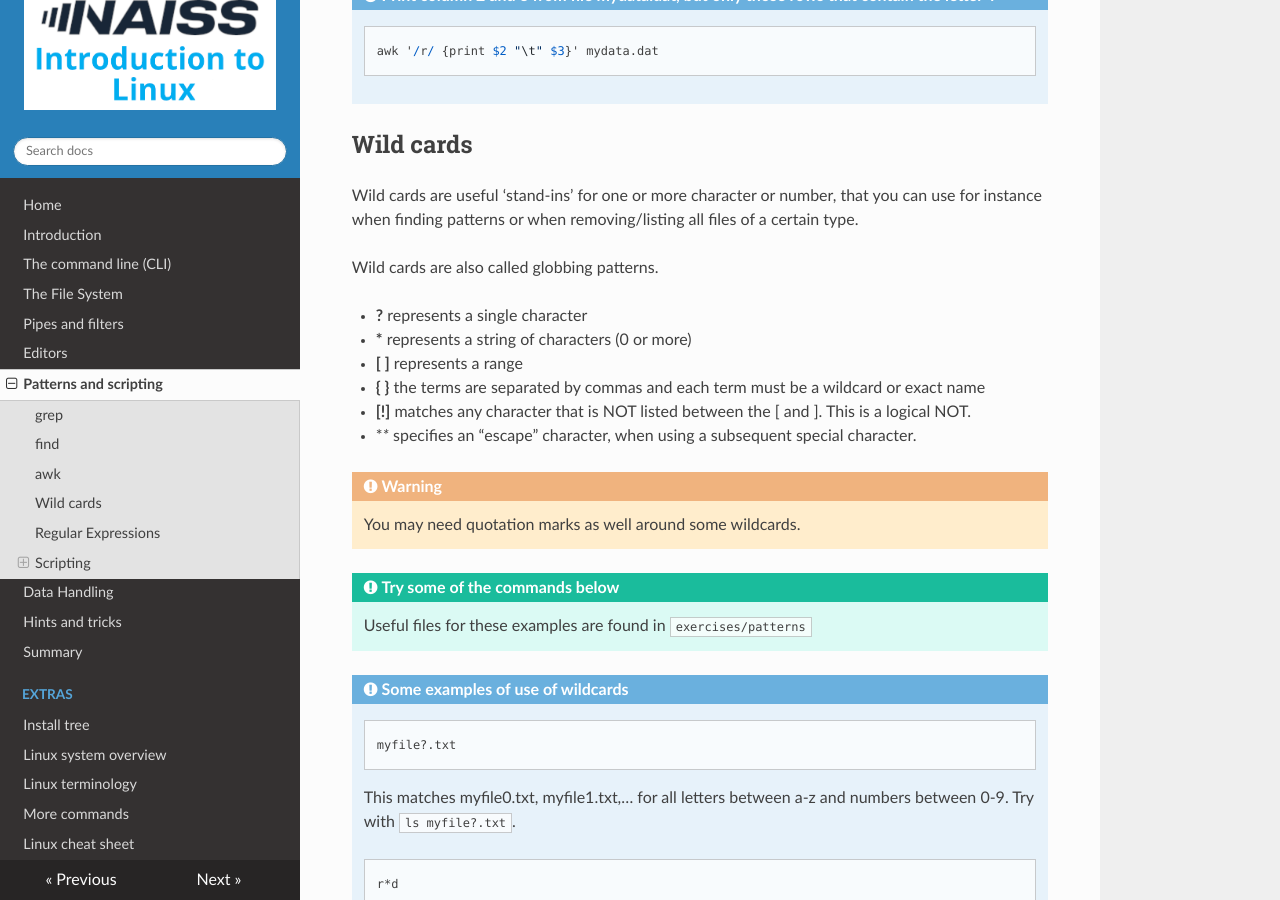
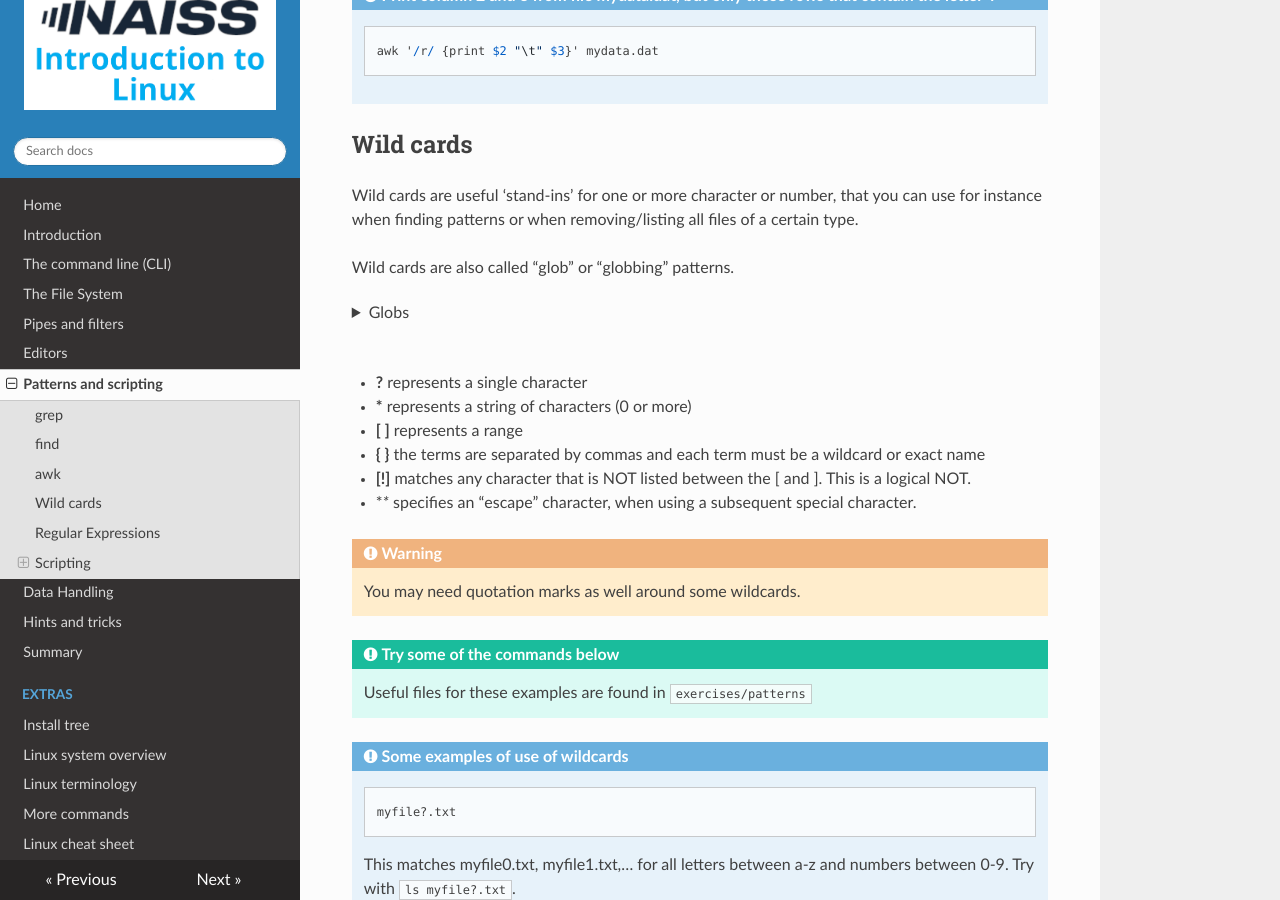
Before and after one commit to hpc2n/intro-linux, an MkDocs documentation site: the page built from docs/patterns.md, in a window 1280 px wide and 900 px high, scrolled down 4316 px. Built offline with MkDocs 1.6.1, drawn with Linux system fonts in a browser that asks for light colours; nearby versions of some CDN libraries; some of the changed lines change nothing that is shown.

Commit message:
Adding explanation

```diff
--- a/docs/patterns.md
+++ b/docs/patterns.md
@@ -176,7 +176,13 @@
 
 Wild cards are useful 'stand-ins' for one or more character or number, that you can use for instance when finding patterns or when removing/listing all files of a certain type.
 
-Wild cards are also called globbing patterns.
+Wild cards are also called "glob" or "globbing" patterns.
+
+??? Globs
+
+    Globs, also known as glob (or globbing) patterns are patterns that can expand a wildcard pattern into a list of pathnames that match the given pattern. On the early versions of Linux, the command interpreters relied on a program that expanded these characters into unquoted arguments to a command: ``/etc/glob`` .
+
+<br>
 
 - **?** represents a single character
 - **\*** represents a string of characters (0 or more)
```
